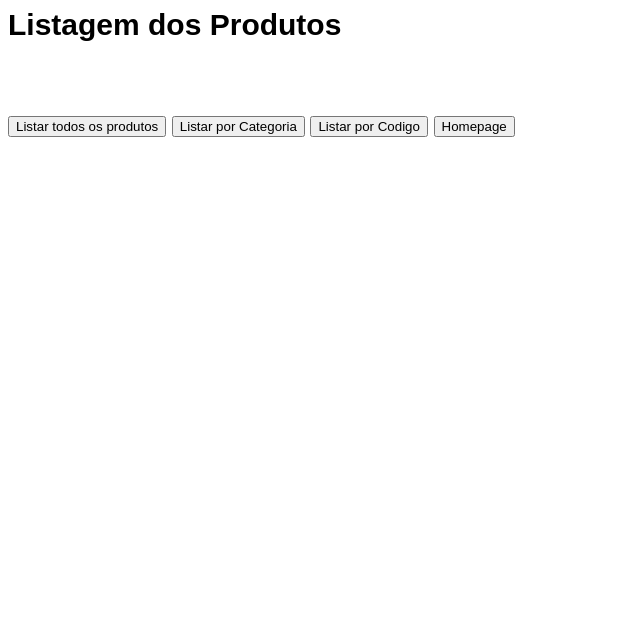
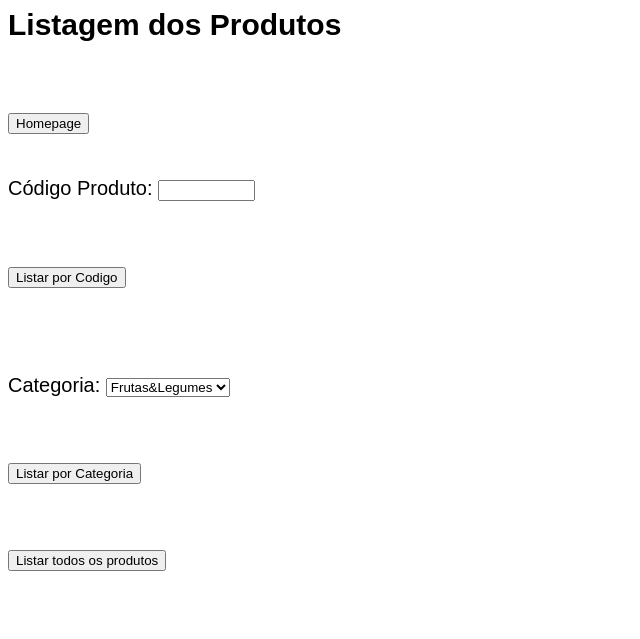
Before and after one commit to Carolbuar/SupermarketProject, a Flask app: page /listarProdutos in a window 1280 px wide. Shown: the top 639 px of the page, without its empty margins (0-640 px from the left). Run offline with Flask 3, Linux system fonts and the light colour scheme; data that the repository does not hold is empty.

Commit message:
Alteracoes 15/02
Alteracoes que fizemos pelo Teams em Listar Produtos.

```diff
--- a/main.py
+++ b/main.py
@@ -207,7 +207,7 @@ def registarProduto():
         return redirect("/registarProduto")
 
 
-@app.route("/listarProdutos")
+@app.route("/listarProdutos", methods=['GET', 'POST'])
 def listarProdutos():
 
     conexao = mysql.connector.connect(
@@ -227,6 +227,49 @@ def listarProdutos():
     cursor.close()
     conexao.close()
     return render_template("listarProdutos.html", bdtProdutos=bdtProdutos)
+
+@app.route("/listarProdutosPorCategoria", methods=['GET', 'POST'])
+def listarProdutosPorCategoria():
+
+    conexao = mysql.connector.connect(
+        host='localhost',
+        user='root',
+        password='',
+        database='mercadona'
+    )
+
+    if conexao.is_connected():
+        cursor = conexao.cursor()
+        sql = "SELECT * FROM t_produto;"
+        cursor.execute(sql)
+        bdtProdutos=cursor.fetchall()
+
+    conexao.commit()
+    cursor.close()
+    conexao.close()
+    return render_template("listarProdutos.html", bdtProdutos=bdtProdutos)
+
+@app.route("/listarProdutosPorCodigo", methods=['GET', 'POST'])
+def listarProdutosPorCodigo():
+    idProduto=request.form.get('id_prod')
+
+    conexao = mysql.connector.connect(
+        host='localhost',
+        user='root',
+        password='',
+        database='mercadona'
+    )
+
+    if conexao.is_connected():
+        cursor = conexao.cursor()
+        sql = "SELECT * FROM t_produto WHERE id_produto = %s;"
+        cursor.execute(sql, (idProduto,))
+        bdtProdutoEspecifico=cursor.fetchall()
+
+    conexao.commit()
+    cursor.close()
+    conexao.close()
+    return render_template("listarProdutos.html", bdtProdutoEspecifico=bdtProdutoEspecifico)
 
 @app.route("/registarCartao")
 def registarCartao():
--- a/static/css/homepage.css
+++ b/static/css/homepage.css
@@ -3,5 +3,7 @@
 body{
     font-size: 20px;
     font-family: Arial, Helvetica, sans-serif;
+    background: url(../imagens/lojaMaster.jpg) no-repeat;
+    background-size: cover;
 
 }
--- a/templates/listarProdutos.html
+++ b/templates/listarProdutos.html
@@ -11,18 +11,52 @@
 
         <h2>Listagem dos Produtos</h2>
         <br><br>
-        <input type="button" value="Listar todos os produtos" onclick="window.open('/listarTodosProdutos')">
-        <input type="button" value="Listar por Categoria" onclick="window.open('/listarProdutosPorCategoria')">
-        <input type="button" value="Listar por Codigo" onclick="window.open('/listarProdutoPorCodigo')">
-        <input type="button" value="Homepage" onclick="window.location='/homepage'">
+        <input type="button" value="Homepage" onclick="window.location='/homepage'"><br></br>
+        <form action="/listarProdutosPorCodigo" method="post">
+            <p>Código Produto: <input type="text" name="id_produto" size="9" required></p>
+            <br></br>
+            <input type="submit" value="Listar por Codigo">
+
+        </form>
+        <form action="/listarProdutosPorCategoria" method="post">
+            <br></br>
+            <p>Categoria:
+                <select name="categoria" required>
+                <option value="valor1">Frutas&Legumes</option>
+                <option value="valor2">Carnes&Peixes</option>
+                <option value="valor2">Limpeza</option>
+                <option value="valor2">Conservas</option>
+                <option value="valor2">Mercearia</option>
+                <option value="valor2">Bebidas</option>
+                </select>
+            </p>
+            <br></br>
+            <input type="submit" value="Listar por Categoria">
+        </form>
+        <form action="/listarProdutos" method="post">
+            <br></br>
+            <input type="submit" value="Listar todos os produtos">
+            <br><br>
         <br><br>
+        </form>
+
         {% for produto in bdtProdutos %}
         <p> Codigo: {{ produto[0] }}</p>
         <p>Descrição: {{ produto[1] }}</p>
         <p>Valor: {{ produto[2] }}</p>
         <p>Stock: {{ produto[3] }}</p>
         <p>Categorias: {{ produto[4] }}</p>
-        <p>Foto:<br> <img width=80 src="{{ produto[5] }}"></p>
+        <p>Foto:<br> <img width=80 src="{{ produto[5]}}"></p>
+        <br><br>
+        {% endfor %}
+
+        {% for produto in bdtProdutoEspecifico %}
+        <p> Codigo: {{ produto[0] }}</p>
+        <p>Descrição: {{ produto[1] }}</p>
+        <p>Valor: {{ produto[2] }}</p>
+        <p>Stock: {{ produto[3] }}</p>
+        <p>Categorias: {{ produto[4] }}</p>
+        <p>Foto:<br> <img width=80 src="{{ produto[5]}}"></p>
         <br><br>
         {% endfor %}
 
```
Also changed, not shown: static/imagens/lojaMaster.jpg (renamed from static/imagens/corroios-mobile.jpg).
